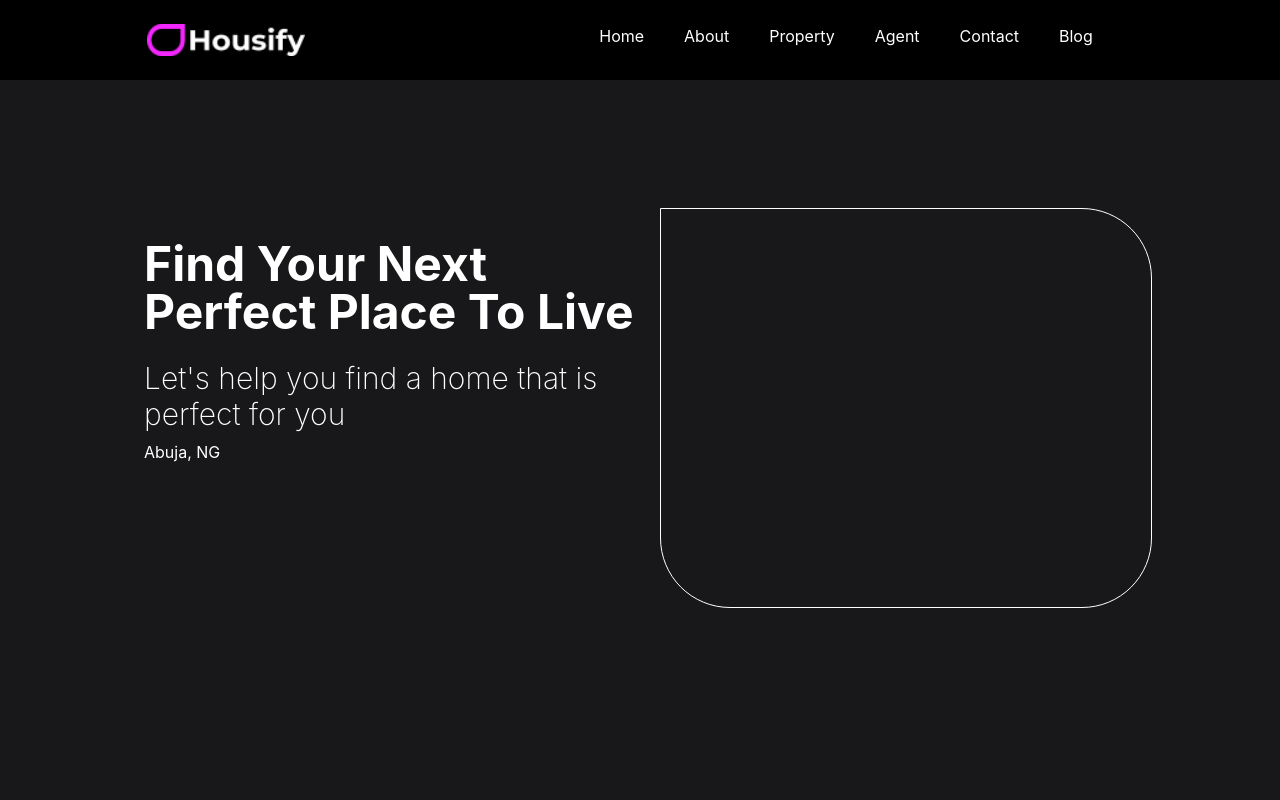
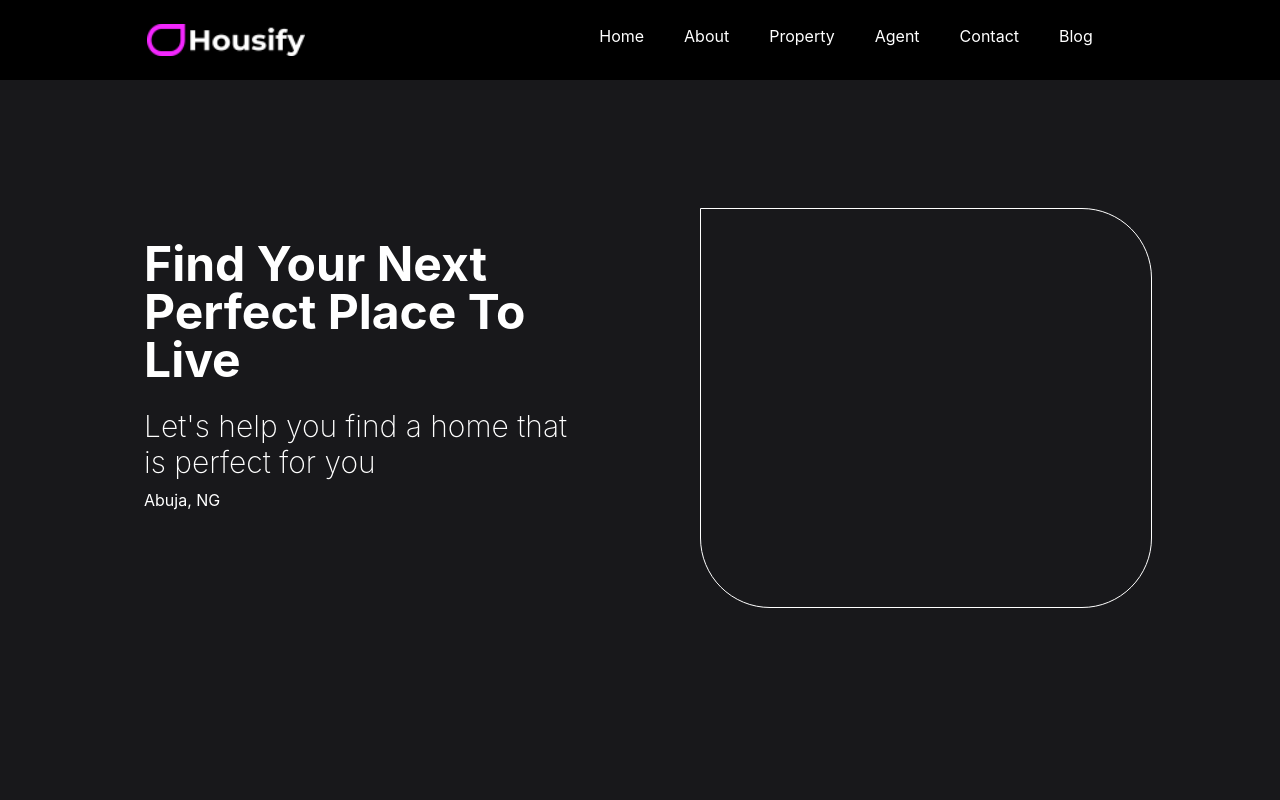
Before and after one commit to emmaudeji/Webstack-Portfolio-Project, a React (Create React App) app in the folder frontend/housify/: page / in a window 1280 px wide. Shown: the top 800 px of the page. Built offline with nearby package versions, Linux system fonts and the light colour scheme.

Commit message:
[Update]: The Home page

```diff
--- a/frontend/housify/src/components/Home/Home.js
+++ b/frontend/housify/src/components/Home/Home.js
@@ -1,5 +1,6 @@
 import React from "react";
 import Header from "../Header/Header";
+
 
 function Home() {
   return (
@@ -12,7 +13,6 @@ function Home() {
 
           <button class="rounded-full border-zinc-50">Abuja, NG</button>
         </div>
-
         <div className="box h-200 w-200" style={{
           width: "50%",
           height: "50%",
@@ -22,11 +22,9 @@ function Home() {
           borderTopRightRadius: "70px",
           marginTop: "10%",
           padding: "10%",
-          marginRight: "10%"
+          marginRight: "10%",
+          marginLeft: "10%"
           }}></div>
-
-        <div className="box h-200 w-200"></div>
-
       </section>
       <section className="bg-black h-screen text-white">
         <div className="ml-36 pt-28">
```
